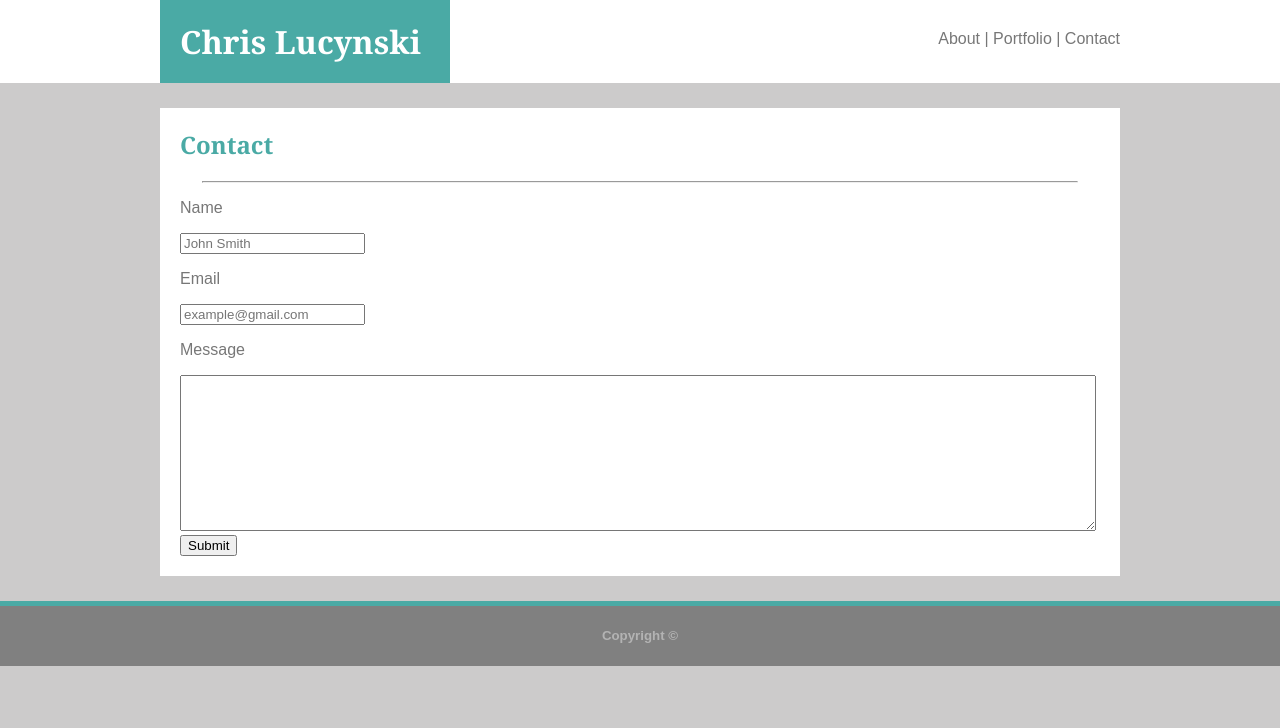
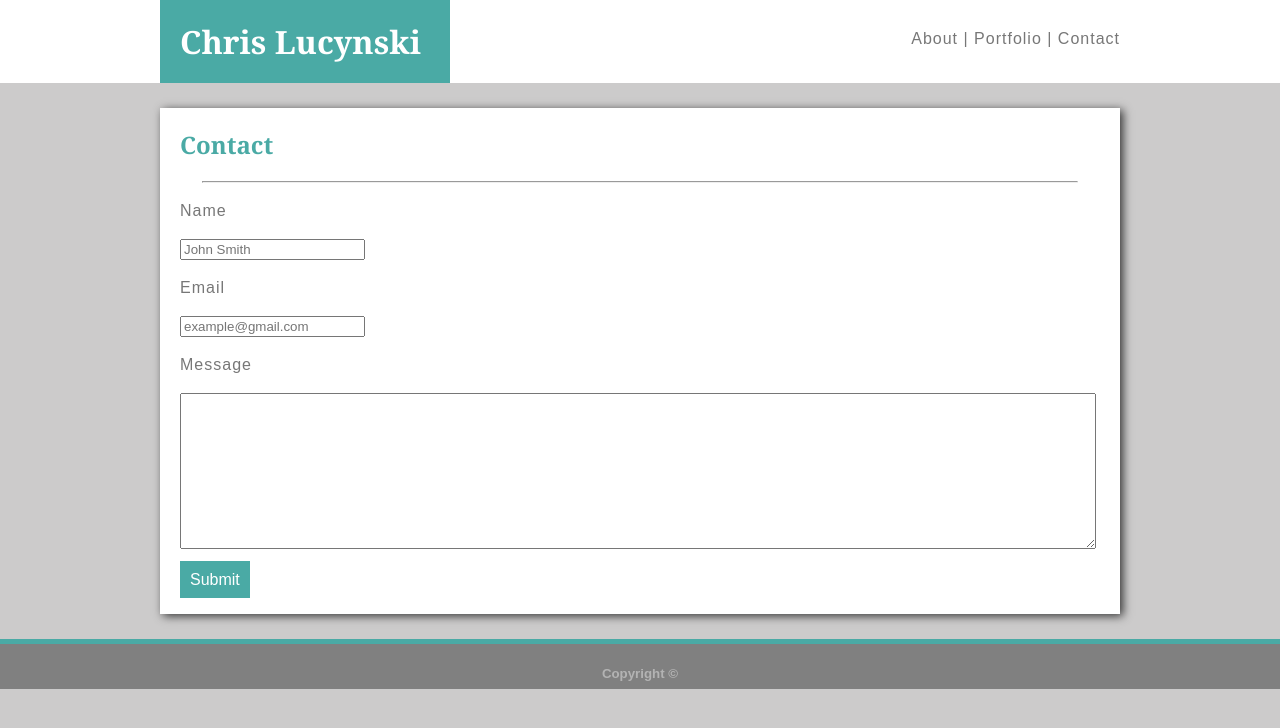
Before and after one commit to chrislucynski/Student-Bio, a plain HTML site: page contact.html in a window 1280 px wide. Drawn offline with Linux system fonts and the light colour scheme.

Commit message:
updated submit button, shadow

```diff
--- a/assets/css/style.css
+++ b/assets/css/style.css
@@ -29,14 +29,15 @@
     float: right;
     padding: 30px 0 20px 0;
     color: #777777;
+    letter-spacing: 1px;
 }
 
-a:link {
+.nav-link:link {
     color: #777777;
     text-decoration: none
 }
 
-a:hover {
+.nav-link:hover {
     /* color: teal; This didn't work, but the text-decoration works*/
     text-decoration: #4aaaa5
 }
@@ -45,8 +46,8 @@ a:hover {
     background-color: #ffffff;
     width: 960px;
     margin: 25px auto;
-    border: solid 1px teal;
-    /* check out that website for cool borders/shadows */
+    box-shadow: 3px 2px 9px 0px rgba(0,0,0,0.75);
+
 }
 
 .aboutMe {
@@ -70,13 +71,7 @@ a:hover {
     padding-right: 20px;
 }
 
-.footer {
-    background-color: grey;
-    text-align: center;
-    border-top: #4aaaa5 5px solid;
-    color: #b3b3b3;
-    height: 60px;
-}
+
 
 .content-header {
     font-family: "Georgia", Times, Times New Roman, serif;
@@ -85,18 +80,31 @@ a:hover {
 }
 
 body {
+
     background-color: #cccbcb;
     font-family: 'Arial', 'Helvetica Neue', Helvetica, sans-serif;
     margin: 0;
     padding: 0;
     color: #777777;
+
 }
 
 hr {
     width: 95%;
     margin: 0 auto;
 }
+p {
+    line-height: 1.5;
+    letter-spacing: 1px;
+}
 
+.footer {
+    background-color: grey;
+    text-align: center;
+    border-top: #4aaaa5 5px solid;
+    color: #b3b3b3;
+    height: 45px;
+}
 
 
 /* Contact page style */
@@ -107,6 +115,8 @@ hr {
     background-color: #ffffff;
     width: 960px;
     margin: 25px auto;
+    padding-bottom: 5px;
+    box-shadow: 3px 2px 9px 0px rgba(0,0,0,0.75);
 }
 
 .contact-content {
@@ -118,9 +128,34 @@ textarea {
     Height: 150px;
 }
 
+.submit {
+    background-color: #4aaaa5;
+    color: #ffffff;
+    padding: 10px;
+    text-decoration: none;
+}
+.submit:hover {
+    background-color: salmon;
+    color: crimson;
+    padding: 15px;
+    text-decoration-line: underline;
+}
 
 /* Portfolio page style */
 
+
+.port-main {
+    background-color: #ffffff;
+    width: 960px;
+    height: 600px;
+    margin: 25px auto;
+    box-shadow: 3px 2px 9px 0px rgba(0,0,0,0.75);
+}
+
+.port-content {
+    width: 960px;
+    height: 600px;
+}
 
 
 .port-header {
@@ -130,16 +165,7 @@ textarea {
 
 }
 
-.port-main {
-    background-color: #ffffff;
-    width: 960px;
-    height: 600px;
-    margin: 25px auto;
-    border: solid 1px #cccbcb;
-    /* check out that website for cool borders/shadows */
-}
-
-.port-content {
+.port-images {
     padding-left: 20px;
     width: 600px;
     flex-wrap:wrap;
@@ -161,13 +187,13 @@ textarea {
 }
 
 
-#sun-text {
+/* #sun-text {
 
 }
 
 #cooper-text {
 
-}
+} */
 
 .image-text {
     background-color: #4aaaa5;
--- a/contact.html
+++ b/contact.html
@@ -15,9 +15,9 @@
             <div id="header">
                 <h1 id="Name"> Chris Lucynski</h1>
                 <div class="link">
-                    <a href="./index.html">About |</a>
-                    <a href="./portfolio.html">Portfolio |</a>
-                    <a href="./contact.html">Contact</a>
+                    <a class="nav-link" href="./index.html">About |</a>
+                    <a class="nav-link" href="./portfolio.html">Portfolio |</a>
+                    <a class="nav-link" href="./contact.html">Contact</a>
                 </div>
             </div>
         </div>
@@ -32,8 +32,9 @@
                 <input type="text" id="email" placeholder="example@gmail.com">
                 <p>Message</p>
                 <textarea></textarea>
+                <br><br>
                 <div class="button">
-                    <button type="submit">Submit</button>
+                    <a class="submit" href="#">Submit</a>
                 </div>
 
             </div>
```
Also changed, not shown: index.html (+7 -7 lines), portfolio.html (+6 -4 lines).
